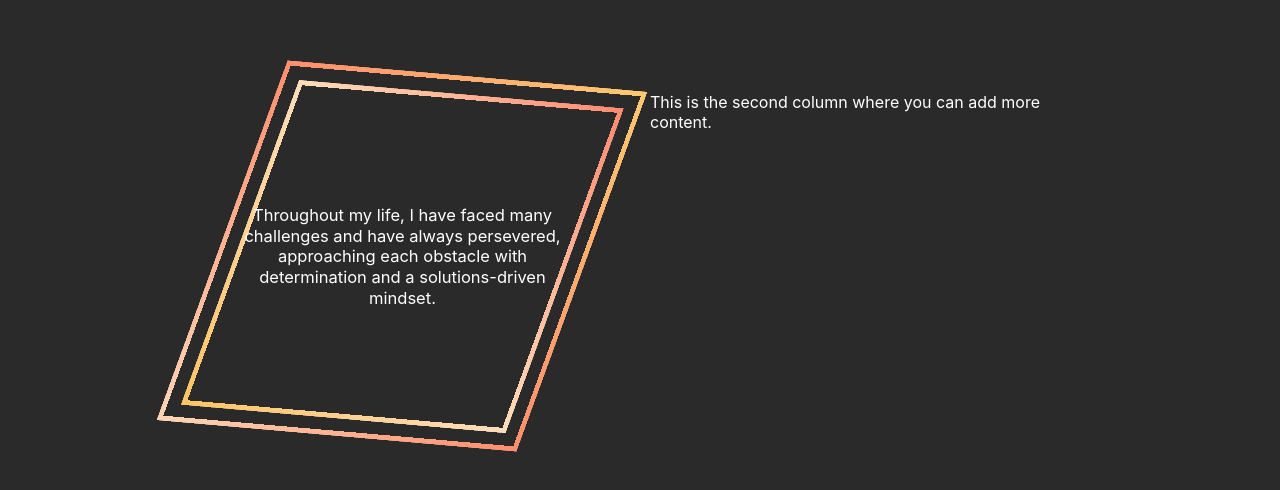
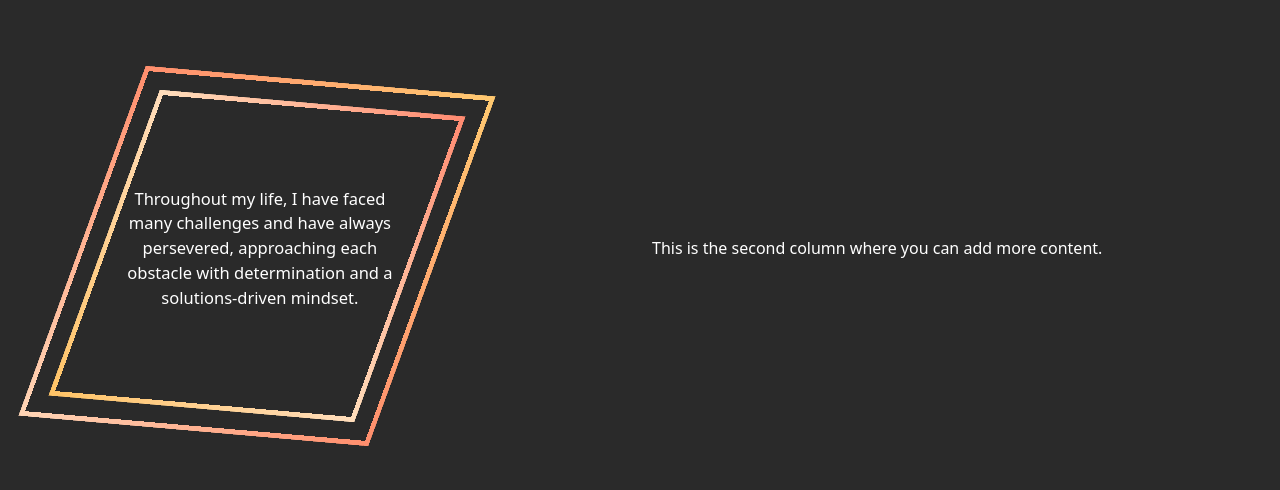
Before and after one commit to Moura4Design/Portfolio, a React (Create React App) app in the folder my-app/: page / in a window 1280 px wide. Shown: the part 144-634 px from the top of the page. Built offline with nearby package versions, Linux system fonts and the light colour scheme.

Commit message:
install bootstrap

```diff
--- a/my-app/package.json
+++ b/my-app/package.json
@@ -7,7 +7,9 @@
     "@testing-library/jest-dom": "^6.6.3",
     "@testing-library/react": "^16.2.0",
     "@testing-library/user-event": "^13.5.0",
+    "bootstrap": "^5.3.3",
     "react": "^19.0.0",
+    "react-bootstrap": "^2.10.9",
     "react-dom": "^19.0.0",
     "react-scripts": "5.0.1",
     "web-vitals": "^2.1.4"
--- a/my-app/src/App.css
+++ b/my-app/src/App.css
@@ -1,28 +1,7 @@
 .App {
   background-color: #2a2a2a;
   min-height: 100vh;
-  display: flex;
-  flex-direction: column;
   color: white;
-
-}
-
-.container {
-  display: flex;
-  justify-content: center;
-  justify-content: center; /* Horizontally center the columns */
-  align-items: center; /* Vertically center the content */
-  height: 100vh;
-}
-
-.columns {
-  display: flex;
-  gap: 20px; /* Space between columns */
-}
-
-.column {
-  flex: 1; /* Each column takes equal space */
-  min-width: 200px; /* Prevents collapsing */
 }
 
 @keyframes slideIn {
@@ -42,7 +21,6 @@
   animation: slideIn 3s ease-out 1s forwards; /* Delay for 30s, then animate */
 }
 
-
 /* Animation with borders in square */
 @keyframes borderAnimation {
   0% { border-image-source: linear-gradient(45deg, #ff7f7f, #ffb347, #fffacd); }
@@ -53,7 +31,7 @@
 }
 
 .square_outside {
-  width: 40vw;  /* Responsive size */
+  width: 30vw;  /* Responsive size */
   max-width: 350px;
   aspect-ratio: 1; /* Keep it square */
   border: 5px solid;
@@ -82,6 +60,10 @@
 .text_inside_square {
   transform: skew(20deg, -5deg); /* Undo skew */
   text-align: center;
+  padding: 10px;
+  /*opacity: 0;  Initially hidden */
+  /*transform: translateX(-100%);  Start position (off-screen left) */
+  /*animation: slideIn 4s ease-out 1s forwards; /* Delay for 30s, then animate */
 }
 
 /* .App {
--- a/my-app/src/App.js
+++ b/my-app/src/App.js
@@ -1,16 +1,15 @@
 // import logo from './logo.svg';
-import React, {useEffect, useState} from 'react';
+import React from 'react';
 import './App.css';
 
 function App() {
 
   return (
     <div className={'App'}>
-    <div className={'container'}>
-      <div className={'columns'}>
-        <div className={'column'}>
-
-            <div className={'square_wrapper slide-in'}>
+      <div className='container'>
+        <div className={'row justify-content-center align-items-center vh-100'}>
+          <div className={'col-md-6 justify-content-center align-items-center'}>
+            <div className={'square_wrapper'}>
               <div className={'square_outside'}>
                 <div className={'square_inside'}>
                   <p className={'text_inside_square'}>
@@ -20,16 +19,13 @@ function App() {
                 </div>
               </div>
             </div>
-
-
-        </div>
-
-        <div className={'column'}>
-          <p>This is the second column where you can add more content.</p>
+          </div>
+          <div className={'col-md-6'}>
+            <p>This is the second column where you can add more content.</p>
+          </div>
         </div>
       </div>
     </div>
-  </div>
     // <div className="App">
     //   <header className="App-header">
     //     <img src={logo} className="App-logo" alt="logo" />
--- a/my-app/src/index.js
+++ b/my-app/src/index.js
@@ -1,6 +1,7 @@
 import React from 'react';
 import ReactDOM from 'react-dom/client';
 import './index.css';
+import 'bootstrap/dist/css/bootstrap.min.css';
 import App from './App';
 import reportWebVitals from './reportWebVitals';
 
```
Also changed, not shown: 1 other file (tests, documents, lock files or other folders).
